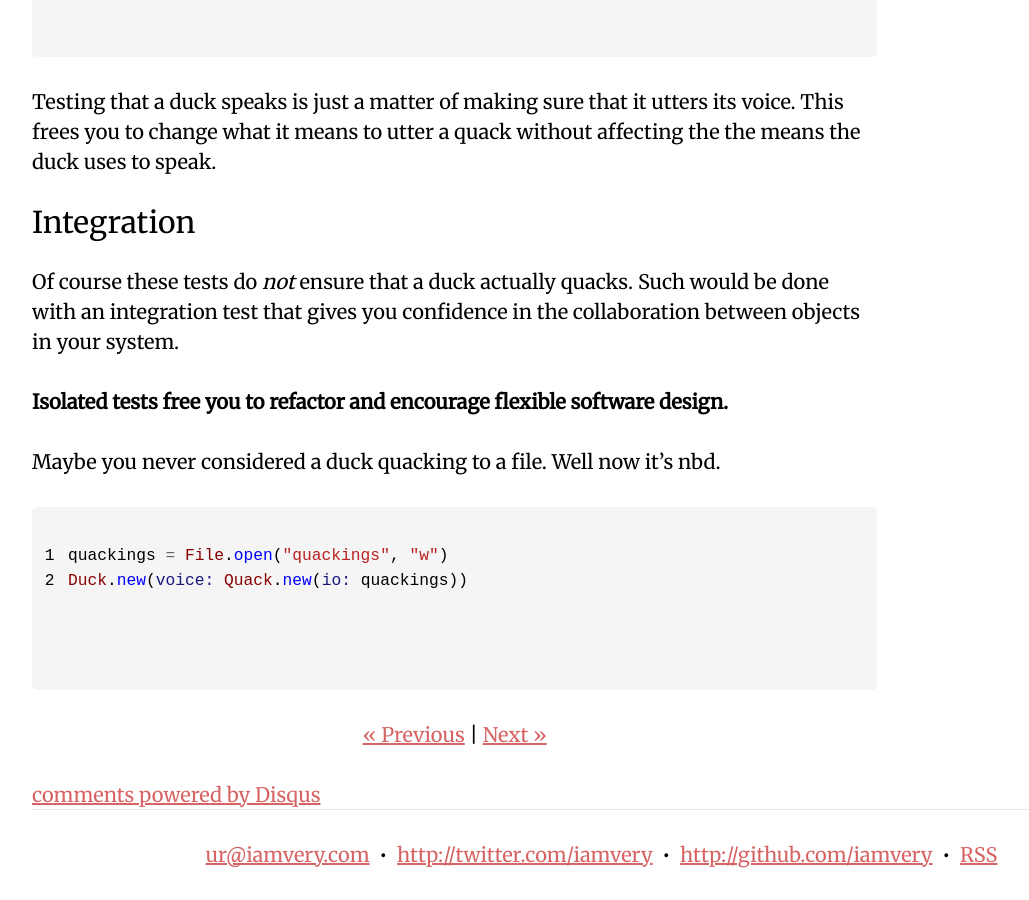
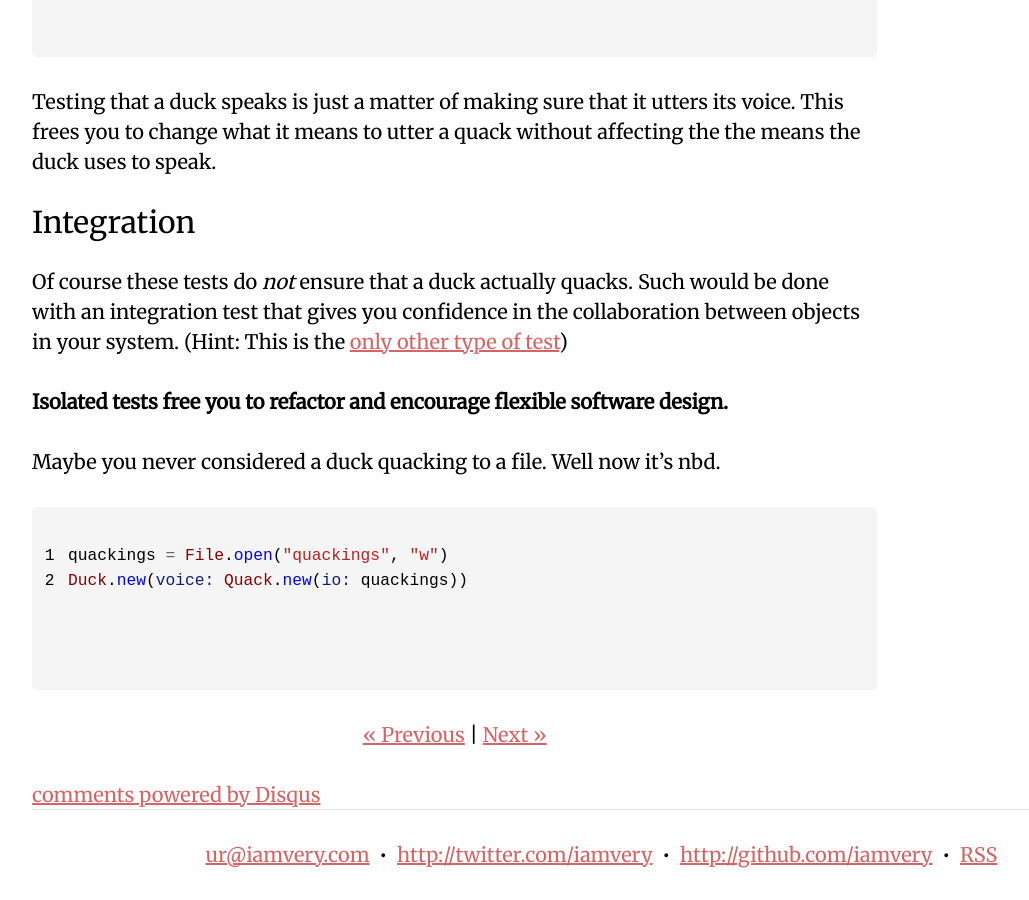
Before and after one commit to iamvery/iamvery.github.com, a Jekyll site: the page built from _posts/2015-12-08-isolated-tests.md, in a window 1280 px wide and 900 px high, scrolled down 4029 px. Shown: the whole window, without its empty margins (39-1068 px from the left). Built offline with Jekyll 4.4.1, drawn with Linux system fonts in a browser that asks for light colours; comment, search, counter and statistics services are not loaded.

Commit message:
Add link to test types post

```diff
--- a/_posts/2015-12-08-isolated-tests.md
+++ b/_posts/2015-12-08-isolated-tests.md
@@ -75,6 +75,7 @@ This frees you to change what it means to utter a quack without affecting the th
 
 Of course these tests do _not_ ensure that a duck actually quacks.
 Such would be done with an integration test that gives you confidence in the collaboration between objects in your system.
+(Hint: This is the [only other type of test][test-types])
 
 **Isolated tests free you to refactor and encourage flexible software design.**
 
@@ -87,3 +88,4 @@ Duck.new(voice: Quack.new(io: quackings))
 {% endhighlight %}
 
 [fowler-unit-tests]: http://martinfowler.com/bliki/UnitTest.html
+[test-types]: {% post_url 2015-12-08-two-types-of-tests %}
```
